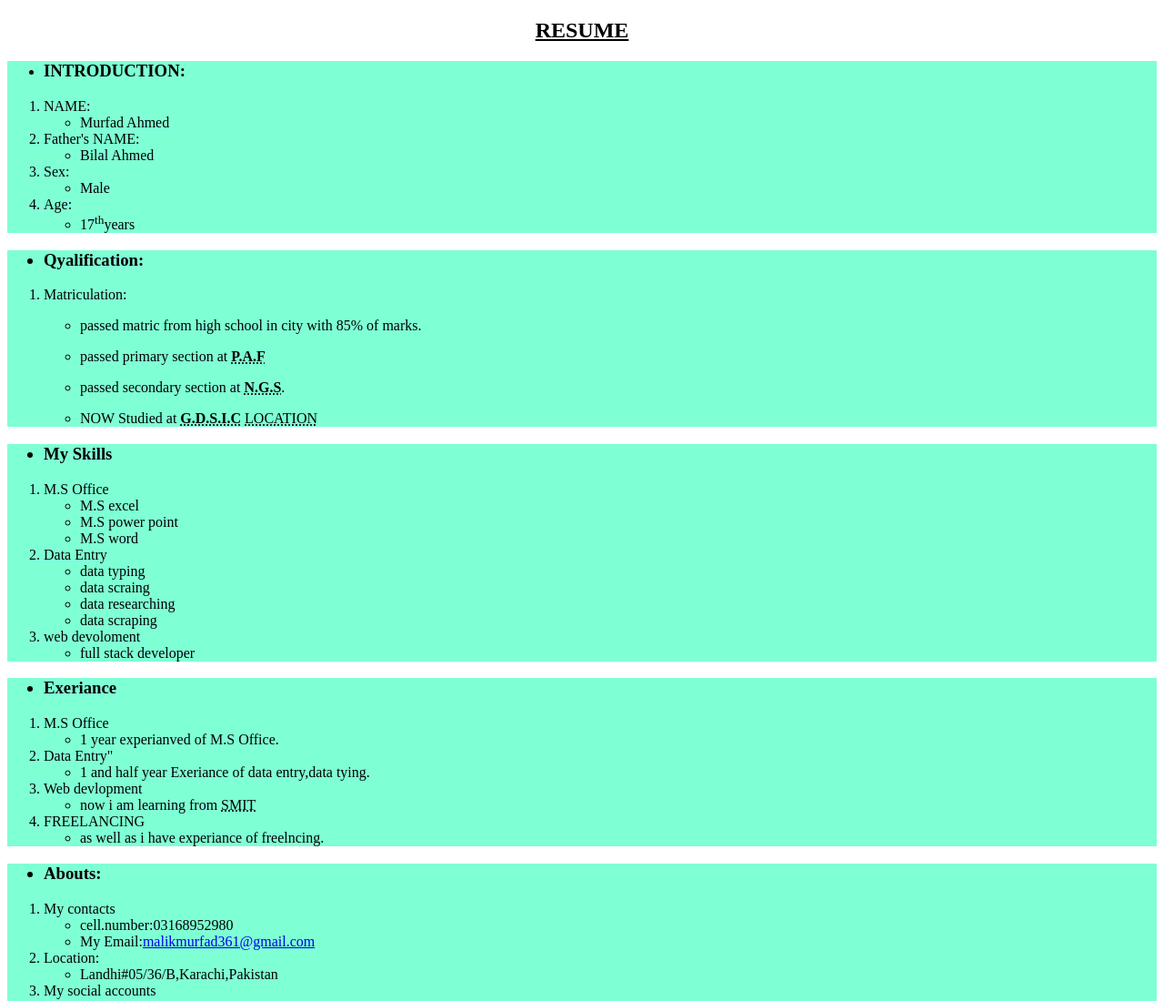
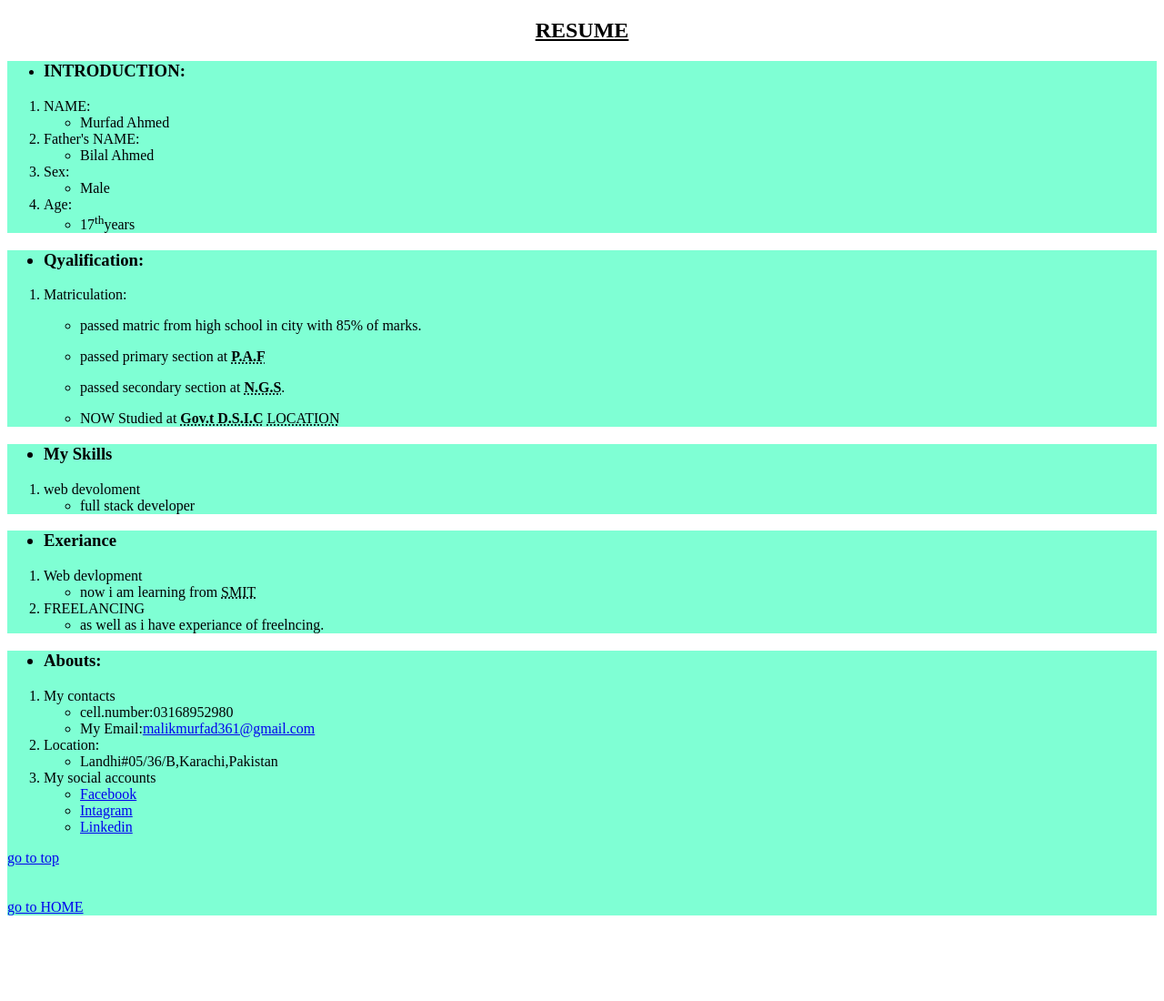
Before and after one commit to Murfadahmed/my-portfolio., a plain HTML site: page resume.html in a window 1280 px wide. Shown: the top 1100 px of the page at 91% size. After the commit the page ends 1014 px from the top, so only its background shows below. Drawn offline with Linux system fonts and the light colour scheme.

Commit message:
Update resume.html
.

```diff
--- a/resume.html
+++ b/resume.html
@@ -67,7 +67,7 @@
                     </li>
                     <li>
                         <p>NOW Studied at <strong><abbr
-                                    title="Goverment dehli science inter college.">G.D.S.I.C</abbr></strong>
+                                    title="Goverment dehli science inter college.">Gov.t D.S.I.C</abbr></strong>
                             <abbr title="Federal-b Area.'Hussainabad">LOCATION</abbr>
                         </p>
                     </li>
@@ -83,18 +83,8 @@
             </ul>
         </h3>
         <ol>
-            <li>M.S Office <ul>
-                    <li>M.S excel</li>
-                    <li>M.S power point</li>
-                    <li>M.S word</li>
-                </ul>
-            </li>
-            <li>Data Entry <ul>
-                    <li>data typing</li>
-                    <li>data scraing</li>
-                    <li>data researching</li>
-                    <li>data scraping</li>
-                </ul>
+
+
             <li>web devoloment
                 <ul>
                     <li>full stack developer</li>
@@ -110,14 +100,7 @@
             </ul>
         </h3>
         <ol>
-            <li>M.S Office<ul>
-                    <li>1 year experianved of M.S Office.</li>
-                </ul>
-            </li>
-            <li>Data Entry" <ul>
-                    <li>1 and half year Exeriance of data entry,data tying.</li>
-                </ul>
-            </li>
+
             <li>Web devlopment <ul>
                     <li>now i am learning from <abbr title="sylani mass it training">SMIT</abbr></li>
                 </ul>
@@ -147,7 +130,7 @@
         <br>
         <br>
         <br>
-        <a href="portfolio.html">go to HOME</a>
+        <a href="index.html">go to HOME</a>
     </div>
 </body>
 
```
